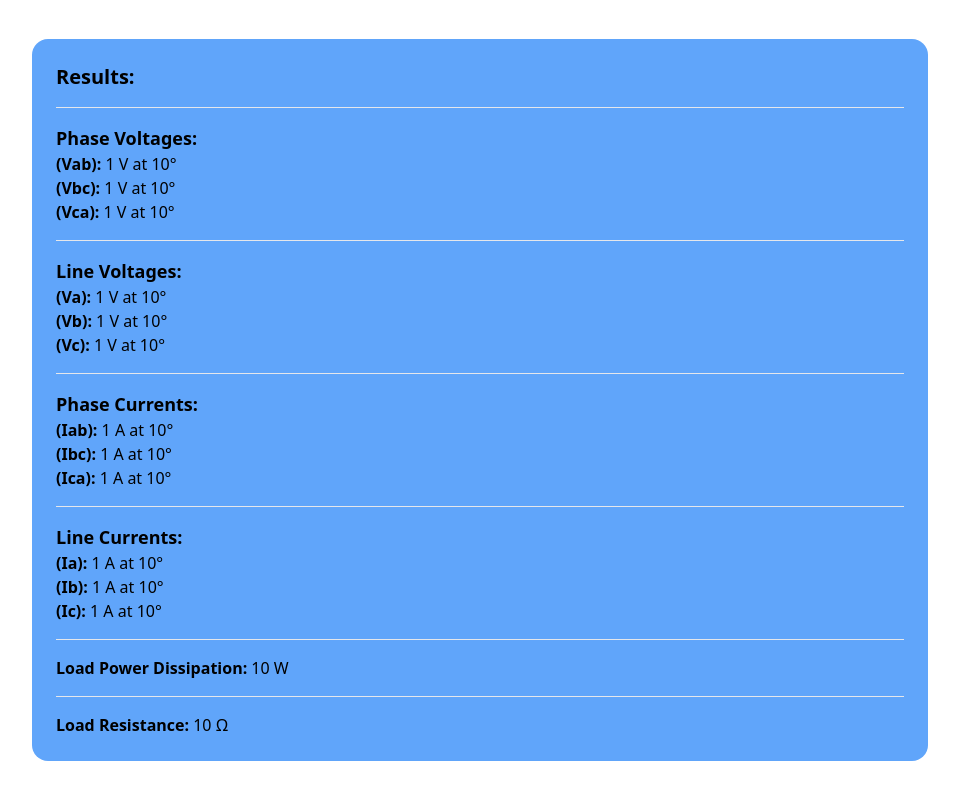
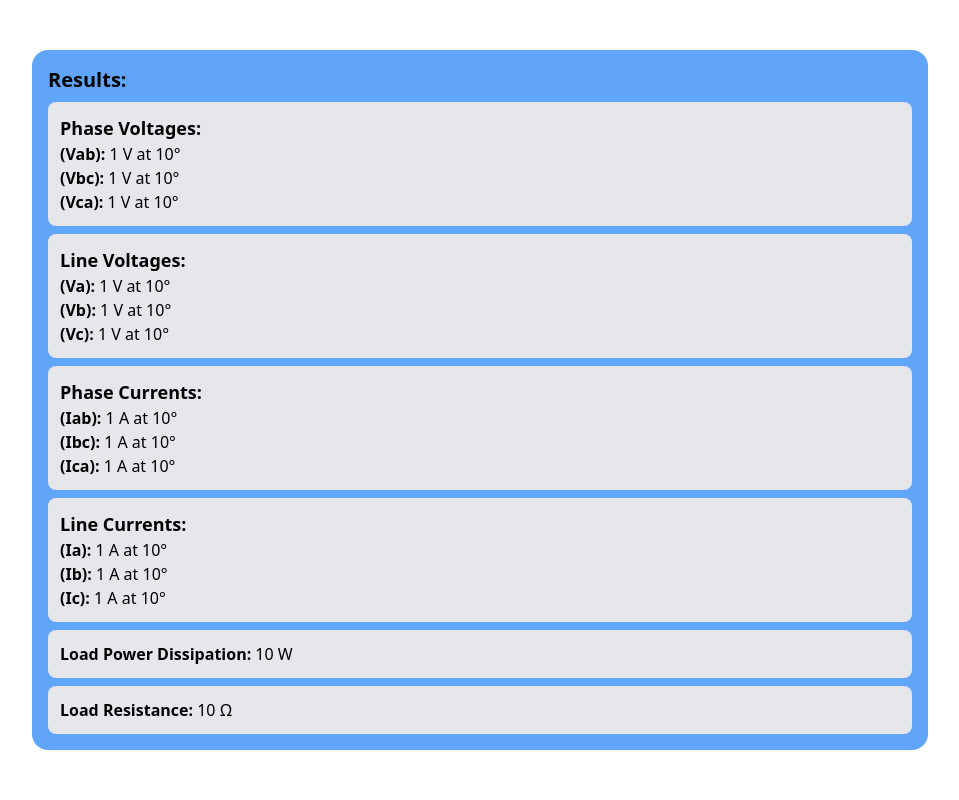
Before and after one commit to emanalva/Power-Model, a Flask app: template templates/results.html in a window 1280 px wide. Shown: the whole page, without its empty margins (160-1119 px from the left). Run offline with Flask 3, Linux system fonts and the light colour scheme; the template is opened without the code that fills it: most values are stand-ins (such as "Sample title", 1, 10 or a date in 2020).

Commit message:
redo results box ui. remove hr lines, include containers

```diff
--- a/static/css/styles.css
+++ b/static/css/styles.css
@@ -629,6 +629,10 @@ video {
   margin-top: 1.5rem;
 }
 
+.mb-2 {
+  margin-bottom: 0.5rem;
+}
+
 .flex {
   display: flex;
 }
@@ -754,6 +758,11 @@ video {
   border-color: rgb(255 255 255 / var(--tw-border-opacity));
 }
 
+.border-uniqueLightGray {
+  --tw-border-opacity: 1;
+  border-color: rgb(179 179 179 / var(--tw-border-opacity));
+}
+
 .bg-black {
   --tw-bg-opacity: 1;
   background-color: rgb(0 0 0 / var(--tw-bg-opacity));
@@ -807,6 +816,10 @@ video {
 .bg-gray-800 {
   --tw-bg-opacity: 1;
   background-color: rgb(31 41 55 / var(--tw-bg-opacity));
+}
+
+.bg-blue-400\/50 {
+  background-color: rgb(96 165 250 / 0.5);
 }
 
 .p-2 {
@@ -892,3 +905,10 @@ video {
   --tw-text-opacity: 1;
   color: rgb(255 255 255 / var(--tw-text-opacity));
 }
+
+@media (prefers-color-scheme: dark) {
+  .dark\:border-white {
+    --tw-border-opacity: 1;
+    border-color: rgb(255 255 255 / var(--tw-border-opacity));
+  }
+}
--- a/templates/results.html
+++ b/templates/results.html
@@ -16,45 +16,49 @@
 </head>
 <body class="bg-white min-h-screen flex flex-col items-center justify-center p-6">
 
-    <div class="bg-blue-400 rounded-2xl p-6 w-full max-w-4xl">
-        <h3 class="text-xl font-bold">Results:</h3>
+    <div class="bg-blue-400 rounded-2xl p-4 w-full max-w-4xl">
+        <h3 class="text-xl font-bold mb-2">Results:</h3>
 
-        <hr class="my-4">
         <!-- Phase Voltages -->
+        <div class="bg-gray-200 rounded-lg p-3 mb-2">
             <h4 class="text-lg font-bold">Phase Voltages:</h4>
             <p><strong>(Vab):</strong> {{ voltage_phase[0][0] | round(2) }} V at {{ voltage_phase[0][1] | round(2) }}°</p>
             <p><strong>(Vbc):</strong> {{ voltage_phase[1][0] | round(2) }} V at {{ voltage_phase[1][1] | round(2) }}°</p>
             <p><strong>(Vca):</strong> {{ voltage_phase[2][0] | round(2) }} V at {{ voltage_phase[2][1] | round(2) }}°</p>
+        </div>
 
-        <hr class="my-4">
         <!-- Line Voltages -->
+        <div class="bg-gray-200 rounded-lg p-3 mb-2">
             <h4 class="text-lg font-bold">Line Voltages:</h4>
             <p><strong>(Va):</strong> {{ voltage_line[0][0] | round(2) }} V at {{ voltage_line[0][1] | round(2) }}°</p>
             <p><strong>(Vb):</strong> {{ voltage_line[1][0] | round(2) }} V at {{ voltage_line[1][1] | round(2) }}°</p>
             <p><strong>(Vc):</strong> {{ voltage_line[2][0] | round(2) }} V at {{ voltage_line[2][1] | round(2) }}°</p>
+        </div>
 
-        <hr class="my-4">
         <!-- Phase Currents -->
+        <div class="bg-gray-200 rounded-lg p-3 mb-2">
             <h4 class="text-lg font-bold">Phase Currents:</h4>
             <p><strong>(Iab):</strong> {{ current_phase[0][0] | round(2) }} A at {{ current_phase[0][1] | round(2) }}°</p>
             <p><strong>(Ibc):</strong> {{ current_phase[1][0] | round(2) }} A at {{ current_phase[1][1] | round(2) }}°</p>
             <p><strong>(Ica):</strong> {{ current_phase[2][0] | round(2) }} A at {{ current_phase[2][1] | round(2) }}°</p>
+        </div>
 
-        <hr class="my-4">
         <!-- Line Currents -->
+        <div class="bg-gray-200 rounded-lg p-3 mb-2">
             <h4 class="text-lg font-bold">Line Currents:</h4>
             <p><strong>(Ia):</strong> {{ current_line[0][0] | round(2) }} A at {{ current_line[0][1] | round(2) }}°</p>
             <p><strong>(Ib):</strong> {{ current_line[1][0] | round(2) }} A at {{ current_line[1][1] | round(2) }}°</p>
             <p><strong>(Ic):</strong> {{ current_line[2][0] | round(2) }} A at {{ current_line[2][1] | round(2) }}°</p>
+        </div>
 
-        <hr class="my-4">
         <!-- Power -->
+        <div class="bg-gray-200 rounded-lg p-3 mb-2">
             <p><strong>Load Power Dissipation:</strong> {{ calculated_power | round(2) }} W</p>
-
-        <hr class="my-4">
+        </div>
         <!-- Resistance -->
+        <div class="bg-gray-200 rounded-lg p-3">
             <p><strong>Load Resistance:</strong> {{ calculated_resistor | round(2) }} Ω</p>
         </div>
-
+    </div>
 </body>
 </html>
```
Also changed, not shown: static/js/button_handler.js (+8 -22 lines). Lines whose indentation alone changed are shown as unchanged.
